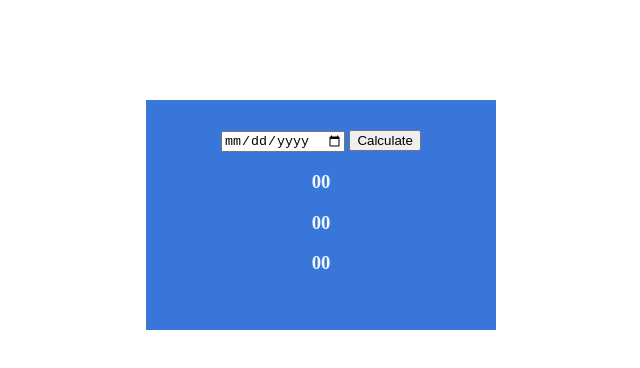
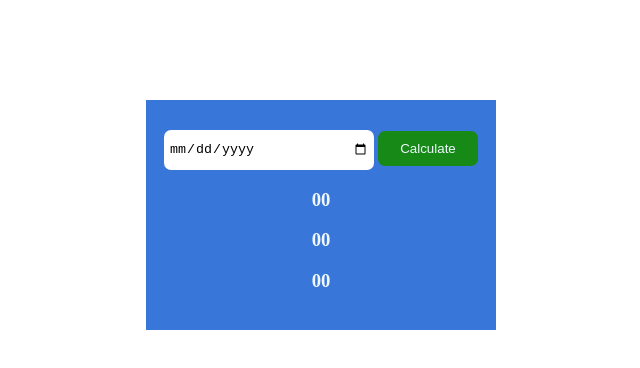
Before and after one commit to BasiratHamayoon/JS-ClassTask-05, a plain HTML site: page index.html in a window 1280 px wide. Shown: the whole page, without its empty margins (319-959 px from the left). Drawn offline with Linux system fonts and the light colour scheme.

Commit message:
Make styling for input feild as well as button

```diff
--- a/style.css
+++ b/style.css
@@ -9,5 +9,21 @@
     color: aliceblue;
 }
 .sub-container01 input{
-
+    width: 200px;
+    height: 30px;
+    border-radius: 7px;
+    border: none;
+    padding: 5px;
 }
+.sub-container01 button{
+    width: 100px;
+    height: 35px;
+    padding: 5px;
+    border-radius: 7px;
+    border: none;
+    color: aliceblue;
+    background-color: rgb(23, 137, 23);
+}
+.sub-container01 button:hover{
+    background-color: rgb(21, 82, 21);
+}
```
